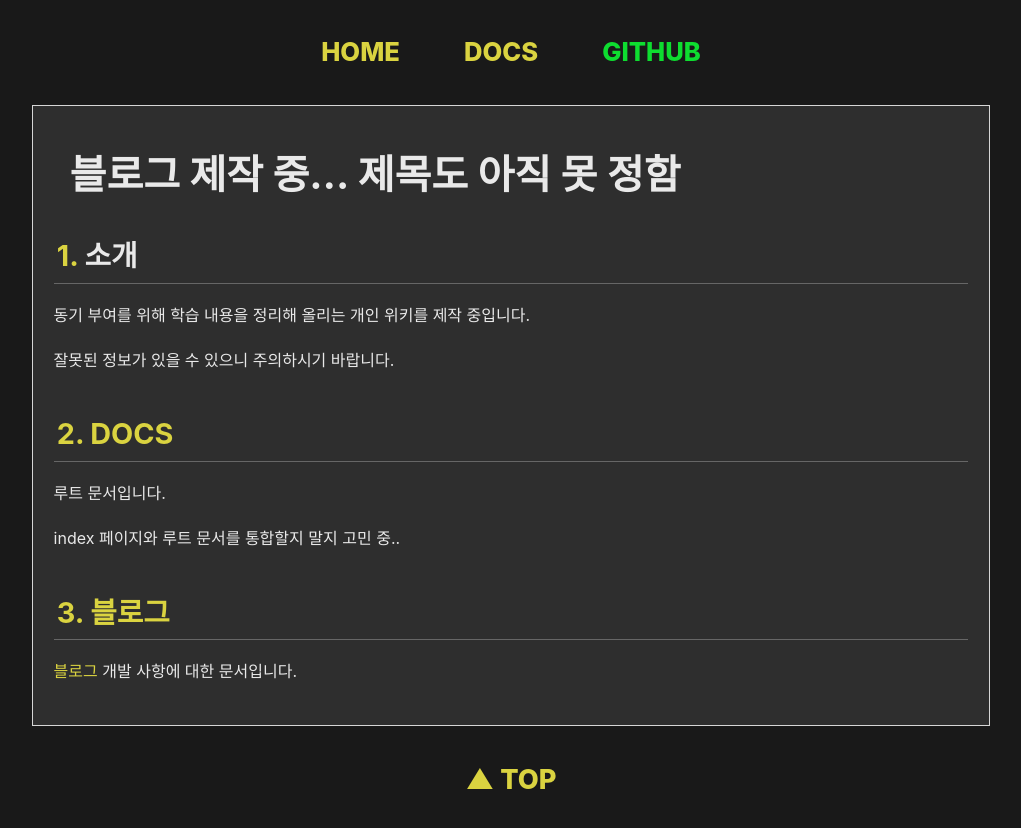
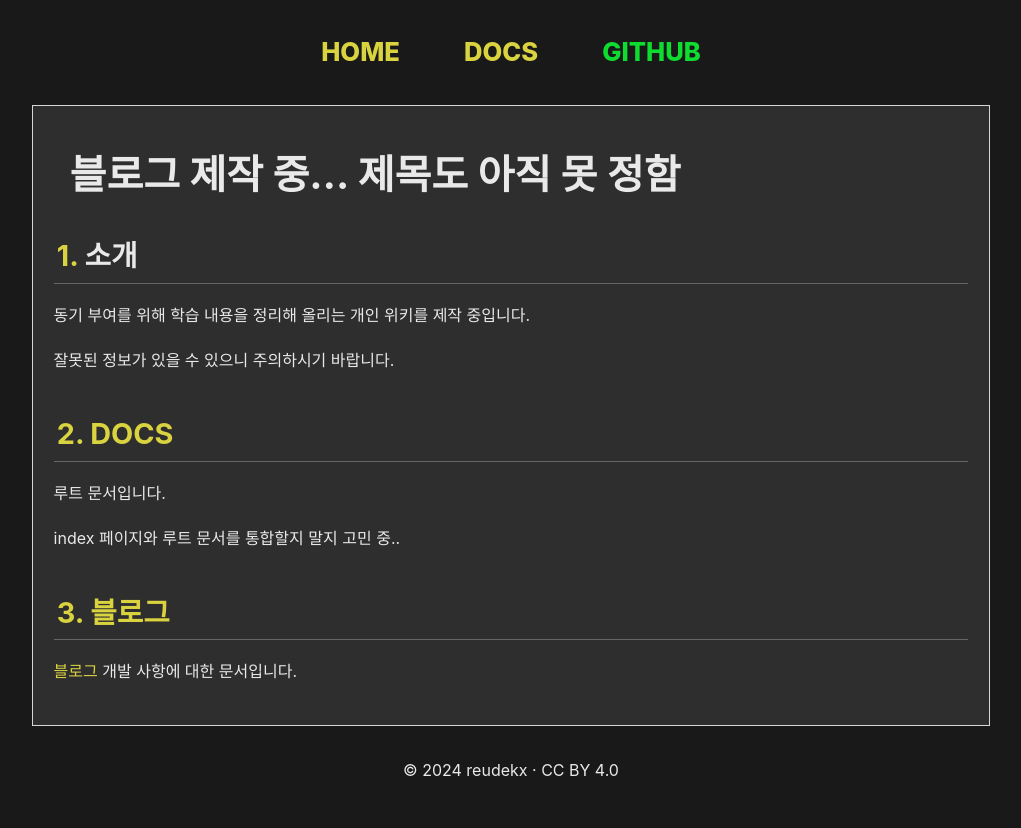
Before and after one commit to reudekx/reudekx.github.io, a Jekyll site: the page built from index.md, in a window 1280 px wide. Shown: the top 828 px of the page, without its empty margins (129-1150 px from the left). Built offline with Jekyll 4.4.1, drawn with Linux system fonts in a browser that asks for light colours.

Commit message:
feat: 저작권 표시 추가

```diff
--- a/_includes/footer.html
+++ b/_includes/footer.html
@@ -1,7 +1,5 @@
 <footer>
   <div class="container">
-    <a href="#" onclick="window.scrollTo({top: 0, behavior: 'smooth'}); return false;">
-      ▲ TOP
-    </a>
+    <div class="copyright">© 2024 reudekx · CC BY 4.0</div>
   </div>
 </footer>
```
